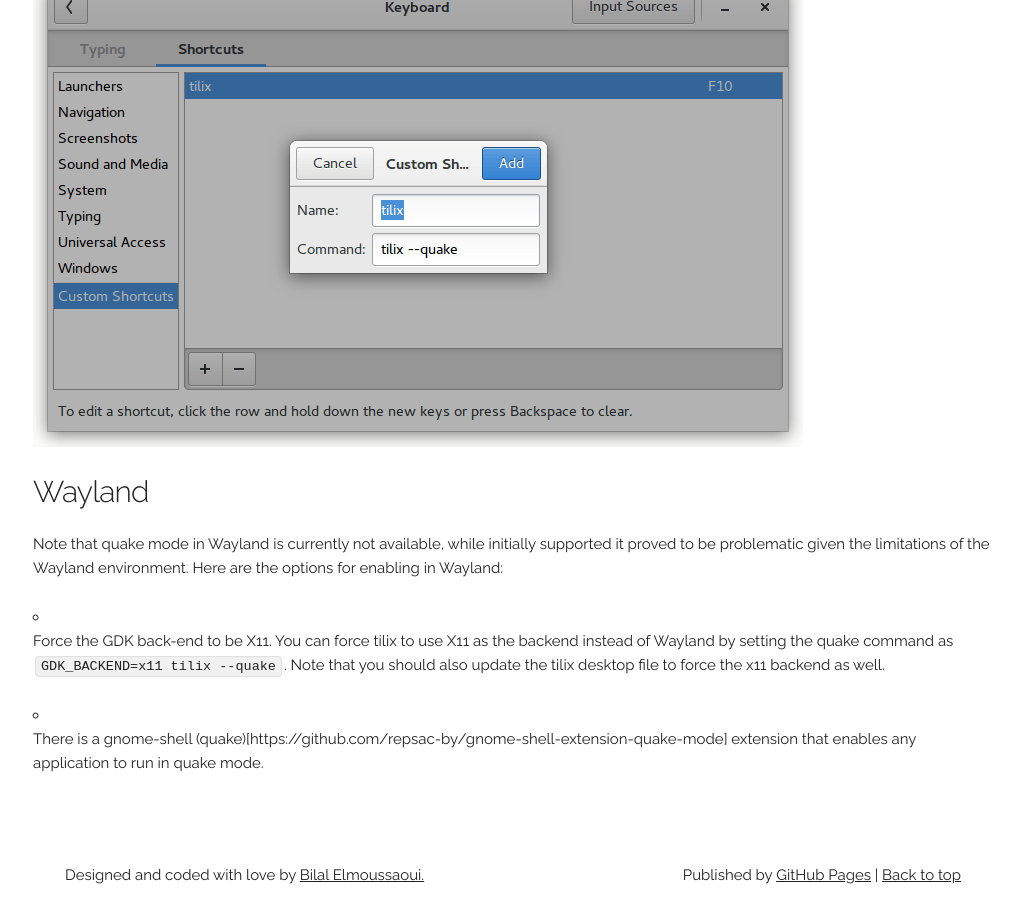
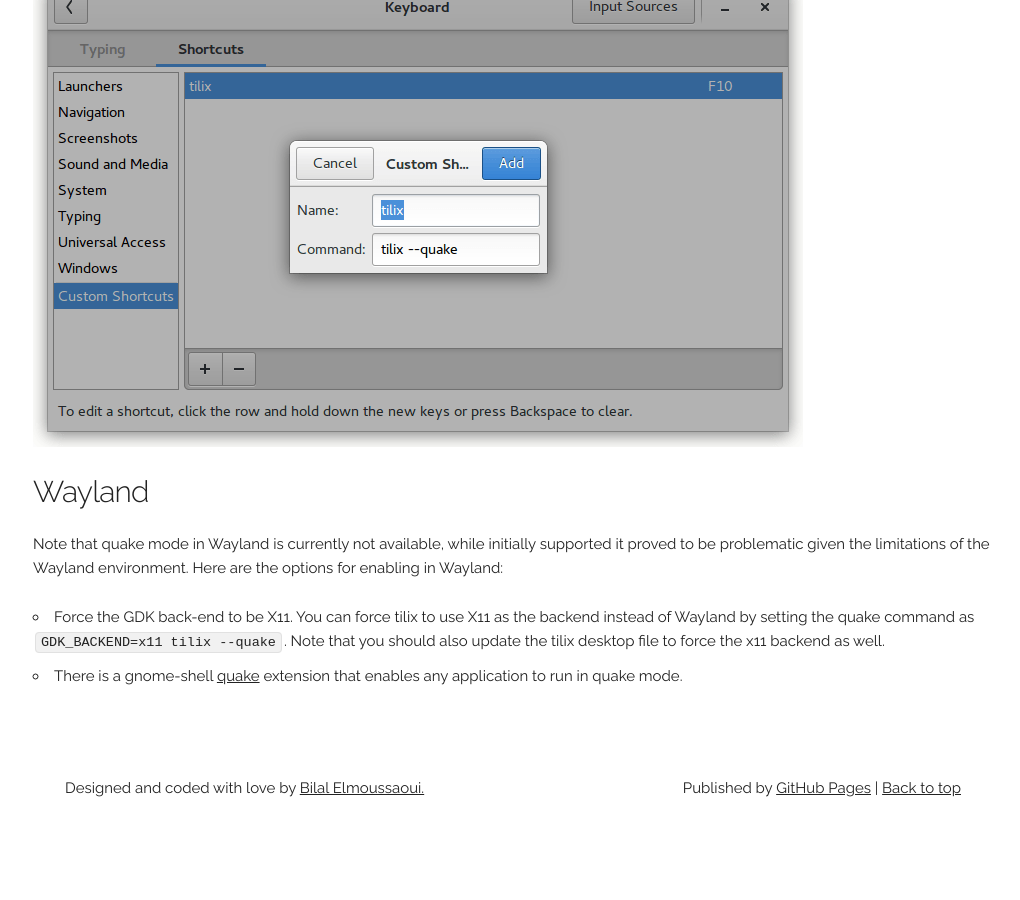
Before and after one commit to gnunn1/tilix-web, a Jekyll site: the page built from _manual/quake.md, in a window 1280 px wide and 900 px high, scrolled down 605 px. Shown: the whole window, without its empty margins (127-1147 px from the left). Built offline with Jekyll 4.4.1, drawn with Linux system fonts in a browser that asks for light colours; nearby versions of some CDN libraries; after the commit the page ends 1418 px from its top, so only the background shows below that.

Commit message:
Fix formatting

````diff
--- a/_manual/quake.md
+++ b/_manual/quake.md
@@ -25,5 +25,4 @@
 Note that quake mode in Wayland is currently not available, while initially supported it proved to be problematic given the limitations of the Wayland environment. Here are the options for enabling in Wayland:
 
 * Force the GDK back-end to be X11. You can force tilix to use X11 as the backend instead of Wayland by setting the quake command as ```GDK_BACKEND=x11 tilix --quake```. Note that you should also update the tilix desktop file to force the x11 backend as well.
-
-* There is a gnome-shell (quake)[https://github.com/repsac-by/gnome-shell-extension-quake-mode] extension that enables any application to run in quake mode.
+* There is a gnome-shell [quake](https://github.com/repsac-by/gnome-shell-extension-quake-mode) extension that enables any application to run in quake mode.
````
